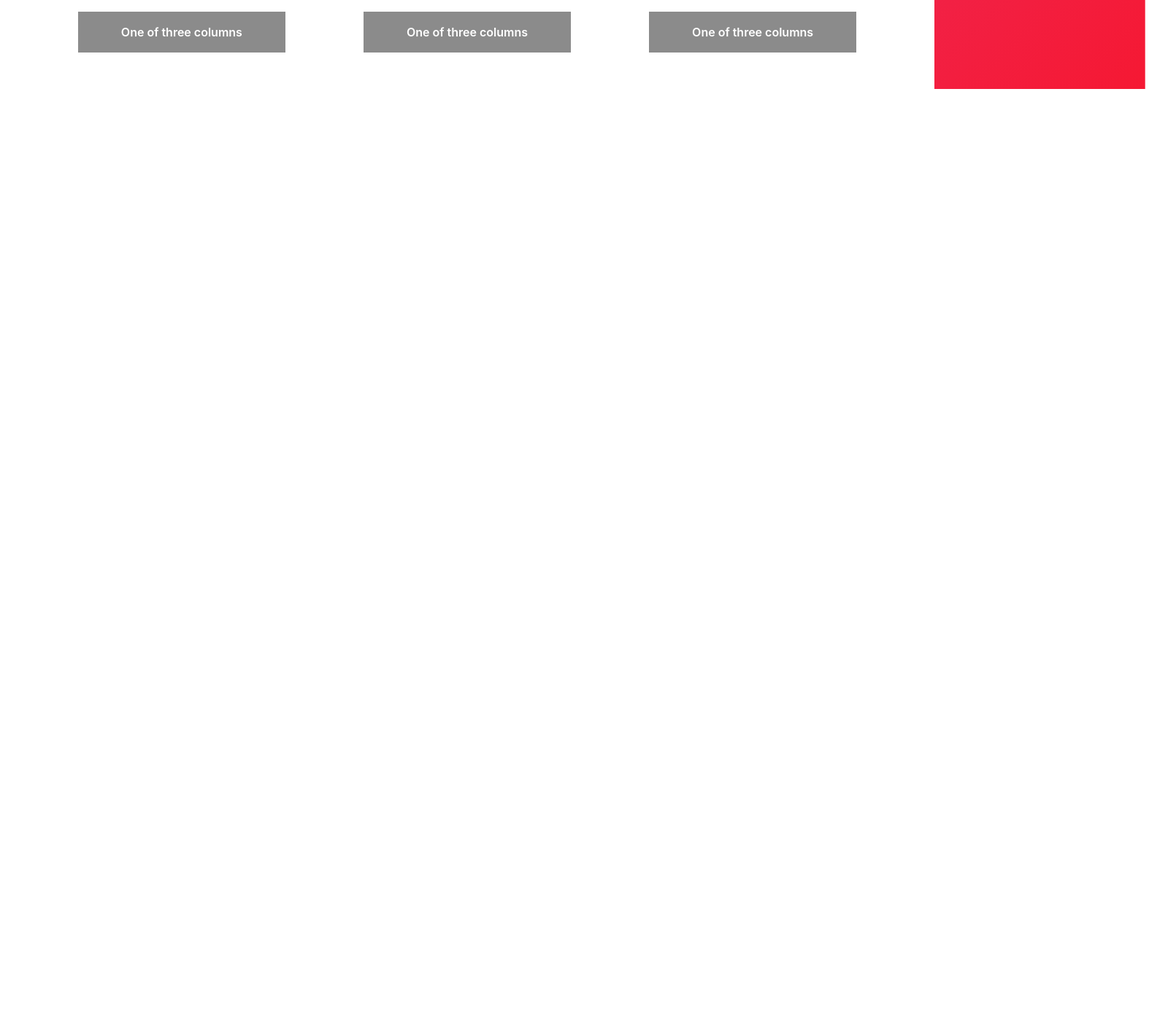
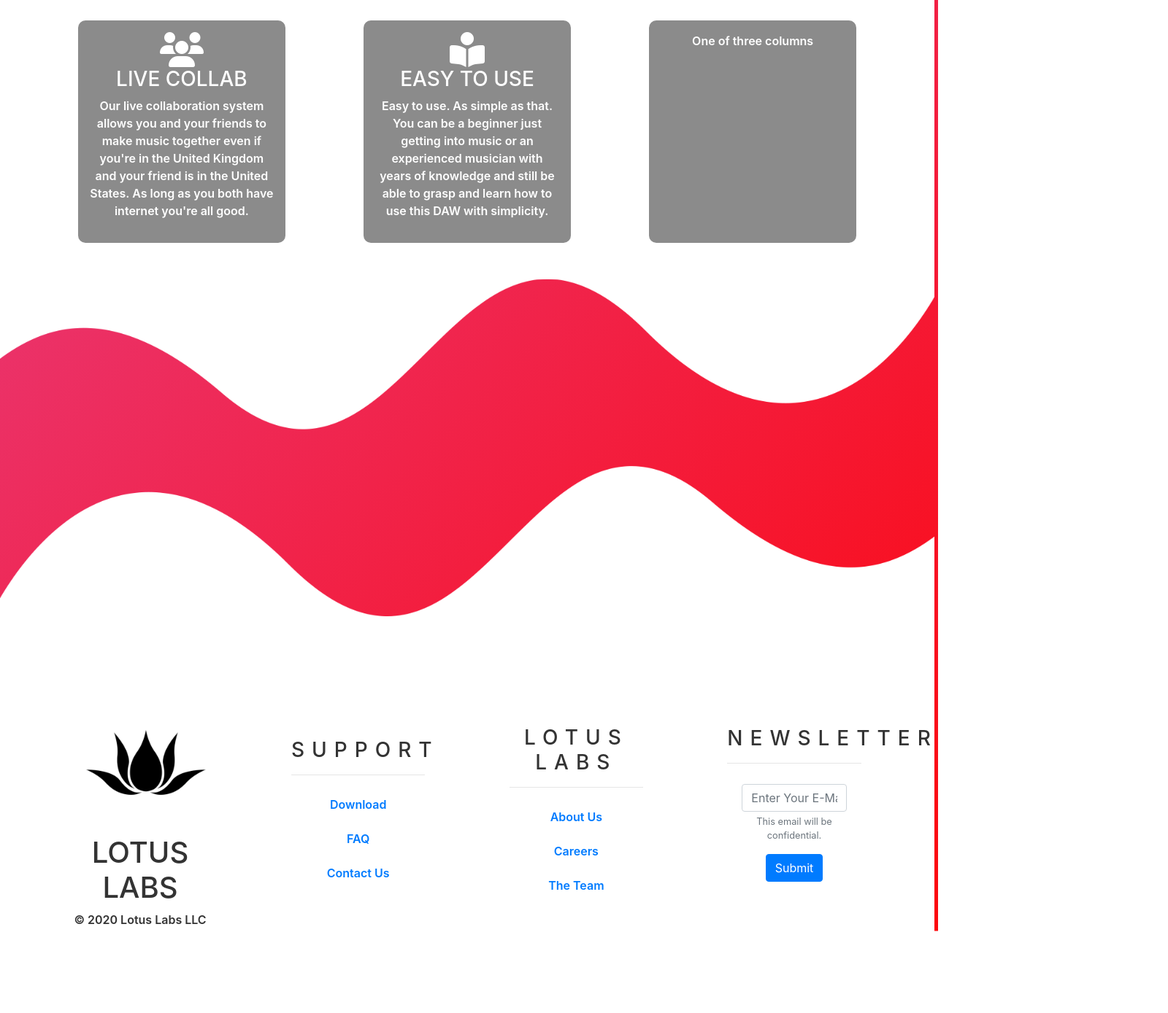
Before and after one commit to LOTUS-LABS-LLC/LOTUS-LABS-WEBSITE, a plain HTML site: page PUBLIC/HTML/index.html in a window 1280 px wide. Shown: the part 891-2280 px from the top of the page at 73% size, 1600 px wide, since content can reach past the window. Before the commit the page ends 1013 px from the top, so only its background shows below. Drawn offline with nearby package versions, Linux system fonts and the light colour scheme; a script that the page names is missing.

Commit message:
Add files via upload

```diff
--- a/PUBLIC/CSS/index.css
+++ b/PUBLIC/CSS/index.css
@@ -9,6 +9,10 @@ body{
     text-align: center;
     color: white;
     overflow-x: hidden;
+}
+
+.body{
+    max-width: 100vw;
 }
 
 .content{
@@ -27,6 +31,8 @@ body{
 
 .cards{
     background-color: rgba(51, 51, 51, 0.568);
+    border-radius: 10px;
+    margin-top: 25px;
 }
 
 .body{
@@ -58,6 +64,13 @@ body{
     transition: all 0.5s ease-in-out 0s;
 }
 
+.footer-cont{
+    background-color: white;
+    color: #333;
+    padding-top: 100px;
+    padding-bottom: 100px;
+}
+
 a.nav-link{
     margin: auto;
     display: inline-block;
--- a/PUBLIC/HTML/index.html
+++ b/PUBLIC/HTML/index.html
@@ -17,7 +17,7 @@
   </head>
   <body>
     <nav class="navbar navbar-expand-lg navbar-light bg-light justify-content-between">
-      <img src="../IMG/LogoTP.png" width="50" height="50" class="d-inline-block align-top m-auto" alt="">
+      <img src="../IMG/LogoTP.png" width="50" height="50" class="d-inline-block align-top" alt="">
         <button class="navbar-toggler" type="button" data-toggle="collapse" data-target="#navbarNavDropdown" aria-controls="navbarNavDropdown" aria-expanded="false" aria-label="Toggle navigation">
           <span class="navbar-toggler-icon"></span>
         </button>
@@ -39,8 +39,8 @@
               <a class="nav-link" href="#">CONTACT US</a>
             </li>
           </ul>
+          <button type="button" class="btn btn-dark" style="letter-spacing: 2px;"><i class="fas fa-user"></i> LOGIN</button>
         </div>
-        <button type="button" class="btn btn-dark" style="letter-spacing: 2px;"><i class="fas fa-user"></i> LOGIN</button>
       </nav>
     <div class="content">
 
@@ -48,19 +48,24 @@
             <img src="../IMG/Logo.png" width="400px">
             <h1 style="font-weight: bold; letter-spacing: 15px;">LOTUS</h1>
             <h6 style="letter-spacing: 5px;">THE DAW BY ARTISTS FOR ARTISTS</h6>
-            <img src="../IMG/wave.png" style="min-width: 100vw; margin-top: 50px;">
+            <button type="button" class="btn btn-dark" style="letter-spacing: 2px;"><i class="fas fa-download"></i> DOWNLOAD</button>
+            <img src="../IMG/wave.png" style="min-width: 100vw; max-width: 100vw; margin-top: 50px;">
             <div class="body-content">
               <div class="container-fluid">
                 <div class="row">
                   <div class="col-sm-1">
                   </div>
                   <div class="col-sm p-3 cards">
-                    One of three columns
+                    <i class="fas fa-users fa-3x"></i>
+                    <h3>LIVE COLLAB</h3>
+                    <p>Our live collaboration system allows you and your friends to make music together even if you're in the United Kingdom and your friend is in the United States. As long as you both have internet you're all good.</p>
                   </div>
                   <div class="col-sm-1">
                   </div>
                   <div class="col-sm p-3 cards">
-                    One of three columns
+                    <i class="fas fa-book-reader fa-3x"></i>
+                    <h3>EASY TO USE</h3>
+                    <p>Easy to use. As simple as that. You can be a beginner just getting into music or an experienced musician with years of knowledge and still be able to grasp and learn how to use this DAW with simplicity.</p>
                   </div>
                   <div class="col-sm-1">
                   </div>
@@ -72,10 +77,70 @@
                 </div>
               </div>
             </div>
+            <img src="../IMG/wave.png" style="min-width: 100vw; max-width: 100vw; margin-top: 0px; rotate: 180deg;">
         </div>
 
         <div class="footer">
-
+          <img src="../IMG/wave.png" style="min-width: 100vw; max-width: 100vw; margin-top: 50px;">
+          <div class="container-fluid footer-cont">
+            <div class="row">
+              <div class="col-sm"></div>
+              <div class="col-sm-2">
+                <img src="../IMG/LogoTP.png" width="200px">
+                <h1>LOTUS LABS</h1>
+                <p>&copy; 2020 Lotus Labs LLC</p>
+              </div>
+              <div class="col-sm"></div>
+              <div class="col-sm-2 m-auto">
+                <h3 style="letter-spacing: 10px;">SUPPORT</h3>
+                <hr>
+                <ul class="list-group">
+                  <li class="list-group-item border-0">
+                    <a href="#">Download</a>
+                  </li>
+                  <li class="list-group-item border-0">
+                    <a href="#">FAQ</a>
+                  </li>
+                  <li class="list-group-item border-0">
+                    <a href="#">Contact Us</a>
+                  </li>
+                </ul>
+              </div>
+              <div class="col-sm"></div>
+              <div class="col-sm-2 m-auto">
+                <h3 style="letter-spacing: 10px;">LOTUS LABS</h3>
+                <hr>
+                <ul class="list-group">
+                  <li class="list-group-item border-0">
+                    <a href="#">About Us</a>
+                  </li>
+                  <li class="list-group-item border-0">
+                    <a href="#">Careers</a>
+                  </li>
+                  <li class="list-group-item border-0">
+                    <a href="#">The Team</a>
+                  </li>
+                </ul>
+              </div>
+              <div class="col-sm"></div>
+              <div class="col-sm-2 m-auto">
+                <h3 style="letter-spacing: 10px;">NEWSLETTER</h3>
+                <hr>
+                <ul class="list-group">
+                  <li class="list-group-item border-0">
+                    <form>
+                      <div class="form-group">
+                        <input type="email" class="form-control" id="newsletter" aria-describedby="emailHelp" placeholder="Enter Your E-Mail Address" required>
+                        <small id="emailHelp" class="form-text text-muted">This email will be confidential.</small>
+                        <button type="submit" class="btn btn-primary mt-3">Submit</button>
+                      </div>
+                    </form>
+                  </li>
+                </ul>
+              </div>
+              <div class="col-sm"></div>
+            </div>
+          </div>
         </div>
 
     </div>
```
